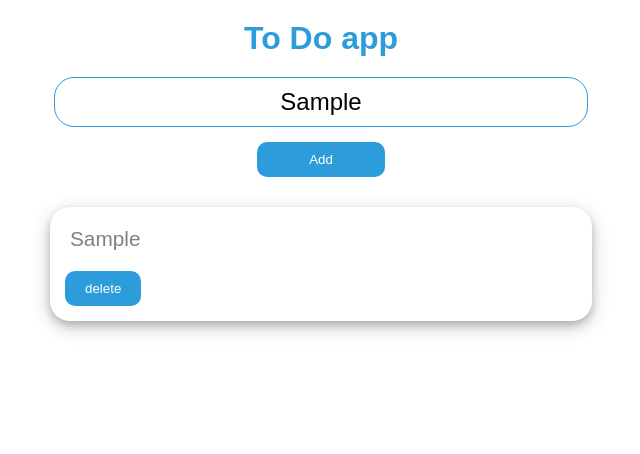
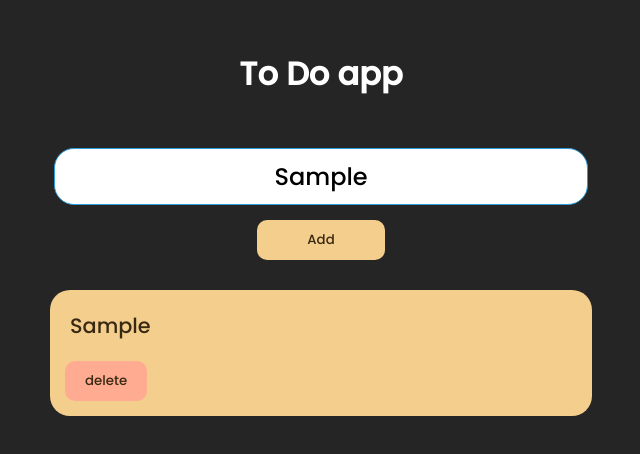
Before and after one commit to nikolastanin/Notes-app, a plain HTML site: page index.html in a window 1280 px wide. Both pictures are taken after typing "Sample" into the empty fields and a click on the button "Add". Shown: the whole page, without its empty margins (319-959 px from the left). Drawn offline with Linux system fonts and the light colour scheme.

Commit message:
updated design

```diff
--- a/index.html
+++ b/index.html
@@ -6,7 +6,10 @@
         <title>ToDo</title>
         <meta name="description" content="">
         <meta name="viewport" content="width=device-width, initial-scale=1">
+        <link rel="preconnect" href="https://fonts.gstatic.com">
+<link href="https://fonts.googleapis.com/css2?family=Poppins:wght@500&display=swap" rel="stylesheet">
         <link rel="stylesheet" href="styles.css">
+
     </head>
     <body>
         <div id="container">
--- a/styles.css
+++ b/styles.css
@@ -1,24 +1,26 @@
 *{
     margin : 0;
     padding: 0;
+    font-family: 'Poppins', sans-serif;
 }
 #container{
     width: 50%;
     margin: auto;
 }
 body{
-    background-color:white;
+    background-color:#252525;
 }
 h1{
-    color: #2D9CDB;
-    font-family: 'Poppins', sans-serif;
-    margin: 20px auto;
+    color: white;
+
+    margin: 50px auto;
 
 }
 
 
 button{
     background-color:#fcecdd;
+
 }
 
 
@@ -34,10 +36,10 @@ button{
 }
 .noteElement{
 
-    background-color: white;
+    background-color: #f4ce8d;
     /* border: black; */
     border-radius: 20px;
-    box-shadow:  0 4px 8px 0 rgba(0, 0, 0, 0.2), 0 6px 20px 0 rgba(0, 0, 0, 0.19);
+
 
     padding: 15px;
     /* box-shadow: 5px 10px 8px #888888; */
@@ -72,39 +74,34 @@ button{
 button{
     border-radius: 10px;
     padding:10px 20px;
-    box-shadow: none;
+
     border: none;
-    background-color:#2D9CDB;
+    background-color:#ffab91;
     font-family: 'Poppins', sans-serif;
-    color: white;
+    color: #392912;
 }
 button:hover{
-    border: #2D9CDB 1px solid;
-    padding:11px 21px;
+    border: #252525 1px solid;
+
 }
-button#add{
+#add{
     /* padding: 20px 40px; */
     width: 20%;
     margin: auto;
+    background-color: #f4ce8d;
 }
 .note{
 
     /* background-color: wheat; */
     margin-bottom: 15px;
     padding: 5px;
-    color:gray;
+    color:#392912;
     font-family: 'Poppins', sans-serif;
     font-size: 1.3rem;
     width: auto;
     overflow-wrap: break-word;
 }
 
-p{
-    color:gray;
-    font-family: 'Poppins', sans-serif;
-    font-size: 1.3rem;
-    width: auto;
-}
 
 
 @media only screen and (max-width: 992px) {
```
